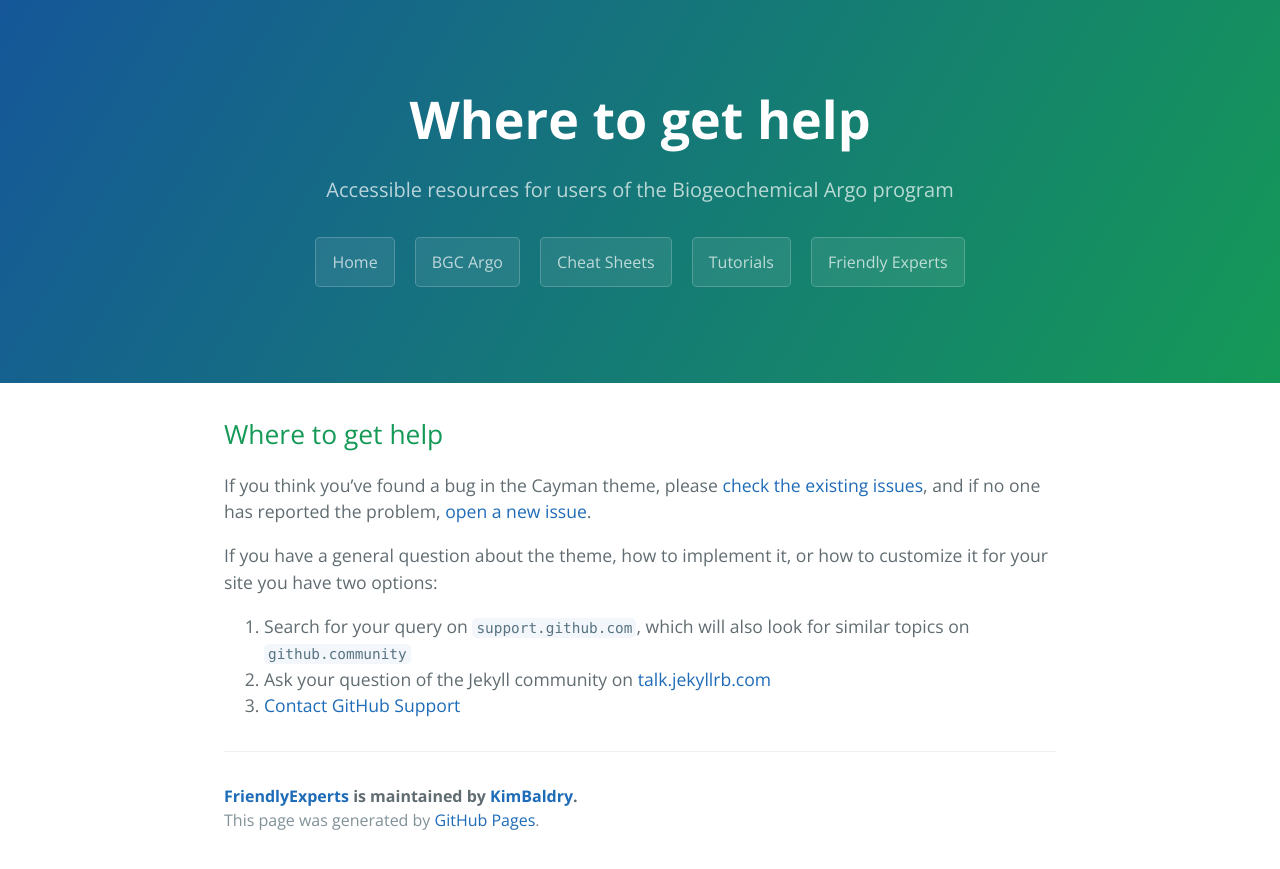
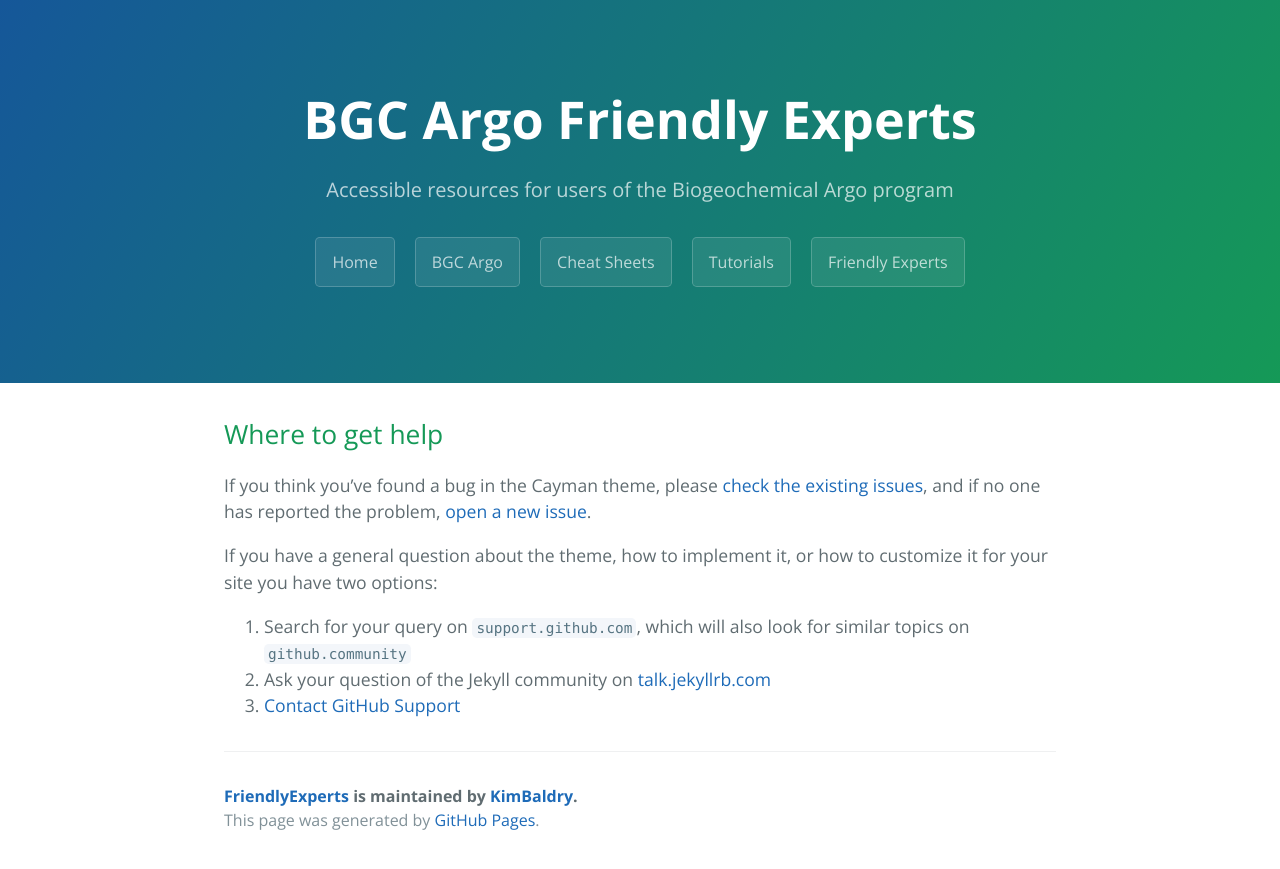
Before and after one commit to KimBaldry/FriendlyExperts, a Jekyll site: the page built from docs/SUPPORT.md, in a window 1280 px wide. Shown: the top 869 px of the page. Built offline with Jekyll 4.4.1, drawn with Linux system fonts in a browser that asks for light colours; our own code applies the rules of GitHub Pages for plain Markdown files.

Commit message:
Update default.html

```diff
--- a/_layouts/default.html
+++ b/_layouts/default.html
@@ -23,7 +23,7 @@
     <a id="skip-to-content" href="#content">Skip to the content.</a>
 
     <header class="page-header" role="banner">
-      <h1 class="project-name">{{ page.title | default: site.title | default: site.github.repository_name }}</h1>
+      <h1 class="project-name">BGC Argo Friendly Experts</h1>
       <h2 class="project-tagline">{{ page.description | default: site.description | default: site.github.project_tagline }}</h2>
       {% if site.github.is_project_page %}
         <a href="https://kimbaldry.github.io/FriendlyExperts/" class="btn">Home</a>
```
